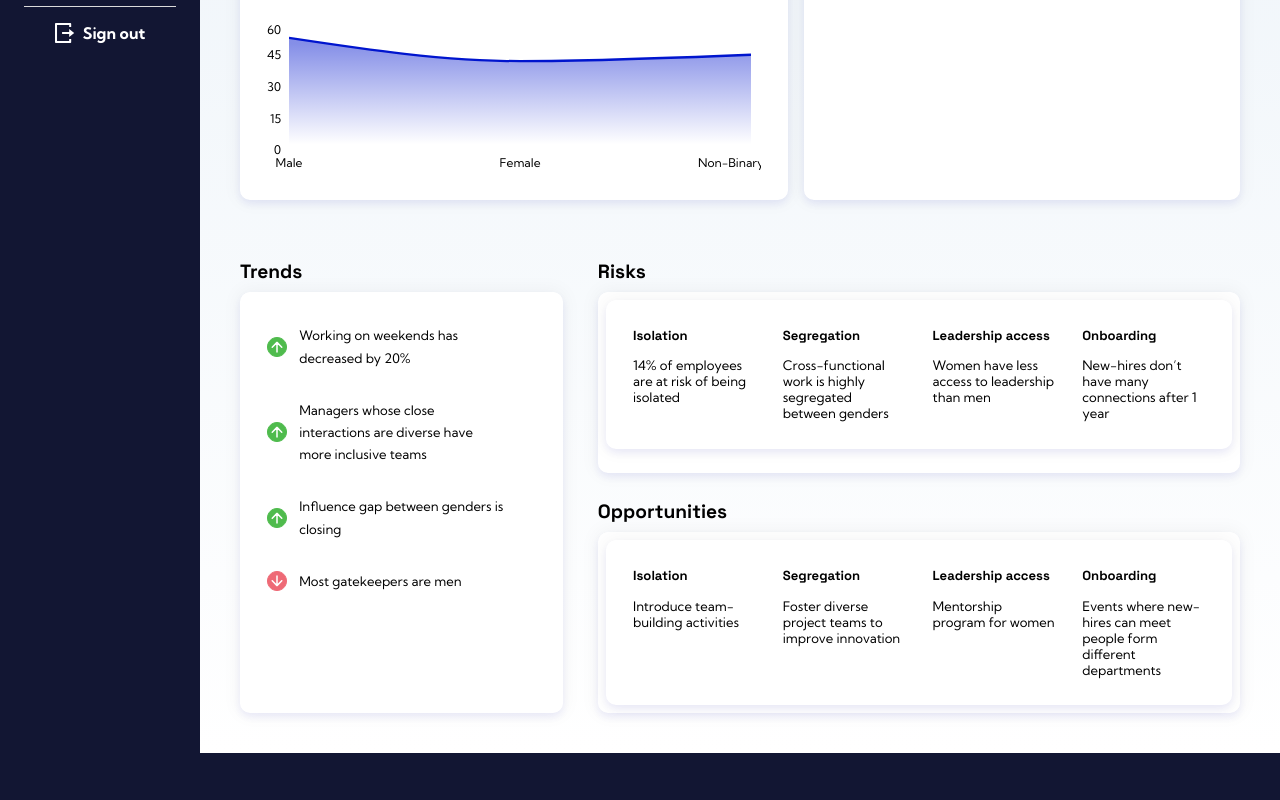
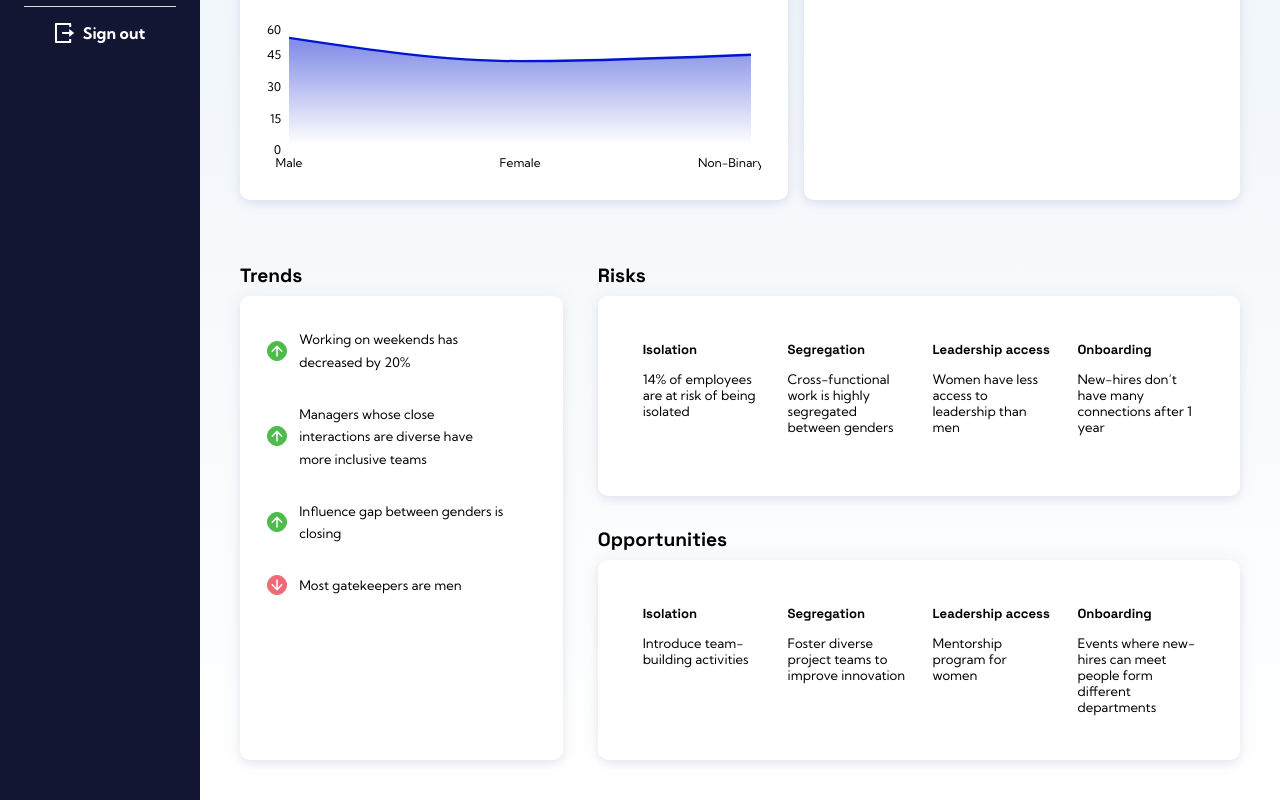
Before and after one commit to JTKsson/jolint-dashboard, a Next.js app: page / in a window 1280 px wide. Shown: the part 690-1490 px from the top of the page. Before the commit the page ends 1443 px from the top, so only its background shows below. Built offline with nearby package versions, Linux system fonts and the light colour scheme.

Commit message:
Add styling tweaks: remove duplicated shadows and update spacing on risks/oppts cards

```diff
--- a/src/app/components/Frame/frame.module.css
+++ b/src/app/components/Frame/frame.module.css
@@ -84,7 +84,6 @@
   }
 
   .leftColumnTrends {
-    max-height: 17.5rem; /*280px*/
     aspect-ratio: 0;
   }
 }
--- a/src/app/components/OpptsCard/opptsCard.module.css
+++ b/src/app/components/OpptsCard/opptsCard.module.css
@@ -7,12 +7,9 @@
   -moz-border-radius: 10px;
   -ms-border-radius: 10px;
   -o-border-radius: 10px;
-  padding: 1.7rem;
+  padding: 2.3rem;
   grid-gap: 1.7rem;
   margin: 0.5rem;
-  filter: drop-shadow(0px 4px 4px rgba(0, 21, 206, 0.07));
-  box-shadow: 0px 0px 18px 3px rgba(0, 0, 0, 0.04);
-  -webkit-filter: drop-shadow(0px 4px 4px rgba(0, 21, 206, 0.07));
 }
 
 .title {
--- a/src/app/components/RisksCard/risksCard.module.css
+++ b/src/app/components/RisksCard/risksCard.module.css
@@ -7,11 +7,9 @@
   -moz-border-radius: 10px;
   -ms-border-radius: 10px;
   -o-border-radius: 10px;
-  padding: 1.7rem;
+  padding: 2.3rem;
   grid-gap: 1.7rem;
   margin: 0.5rem;
-  filter: drop-shadow(0px 4px 4px rgba(0, 21, 206, 0.07));
-  box-shadow: 0px 0px 18px 3px rgba(0, 0, 0, 0.04);
 }
 
 .title {
```
